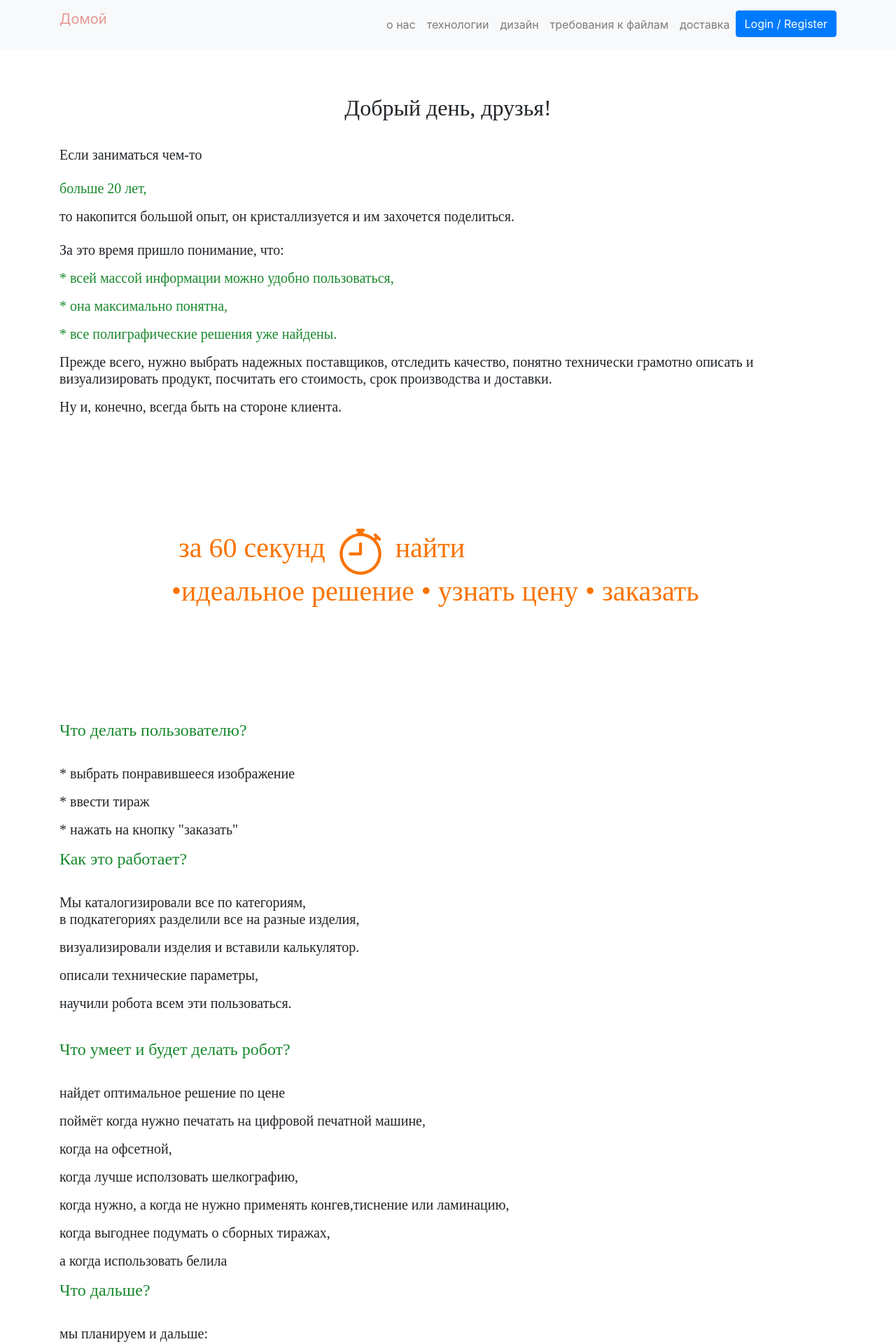
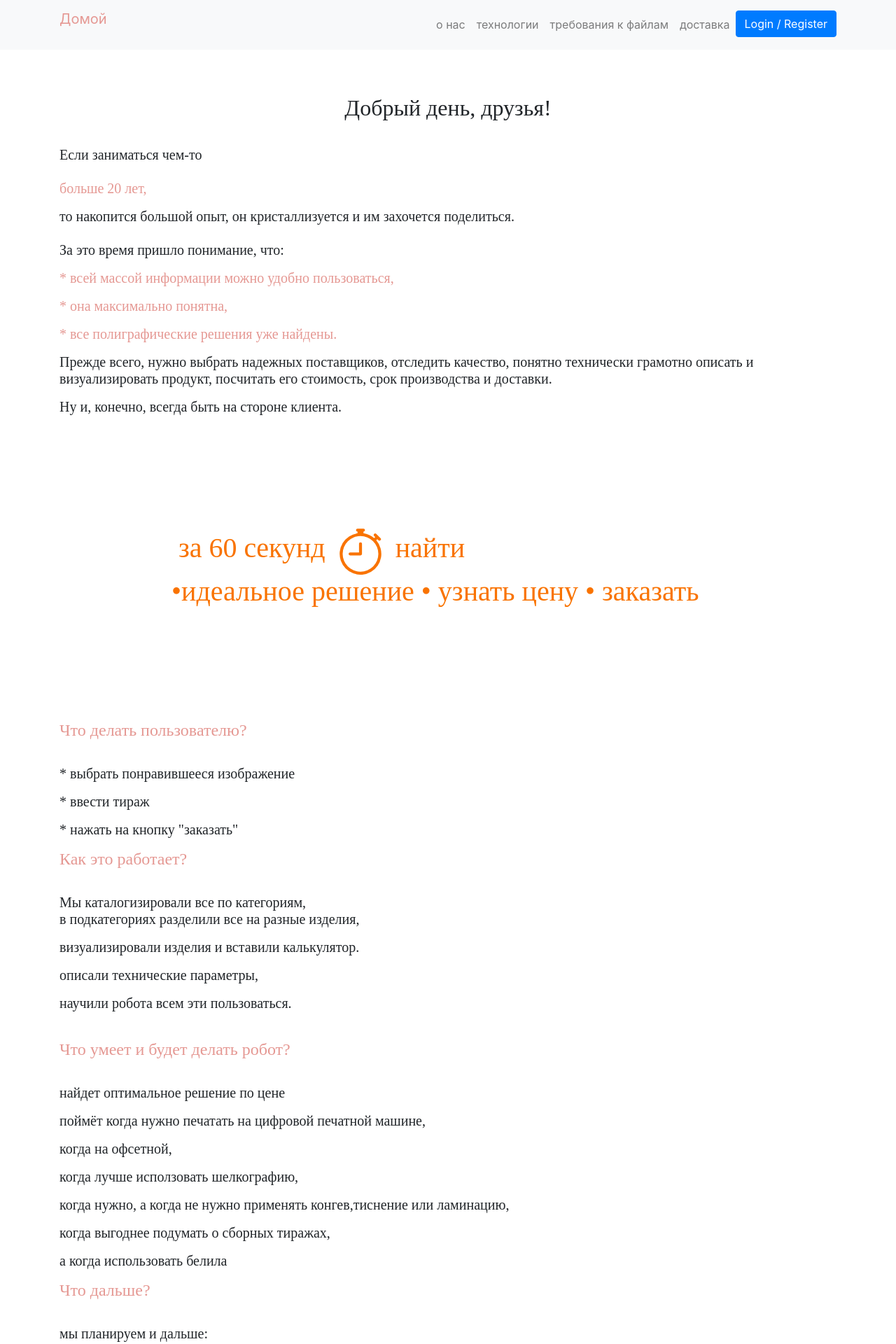
Before and after one commit to Ark005/to_start, a Django app: page /about.html/ in a window 1280 px wide. Shown: the part 301-2221 px from the top of the page at 70% size. Run offline with Django 3.2, Linux system fonts and the light colour scheme; some libraries are stand-ins or nearby versions.

Commit message:
данные в админке

```diff
--- a/cart/models.py
+++ b/cart/models.py
@@ -19,9 +19,9 @@ class Cart(models.Model):
     def __str__(self):
 
 
-
+        return f'{self.item.name} / {self.item.box_size} / {self.item.tirazh} шт.'
         #return f'{self.quantity} of {self.item.name}'
-        return f'{self.item.name}'
+        #return f'{self.item.name,self.item.tirazh}'
 
     def get_total(self):
         total = int(float(self.item.calc()))
--- a/cart/templates/cart/home.html
+++ b/cart/templates/cart/home.html
@@ -158,7 +158,7 @@
       <th scope="row"></th>
       <td colspan="3" class="text-right ">
        <!-- <a href="{% url 'mainapp:home' %}" class="btn btn-warning mr-4" >Продолжить покупки</a>-->
-       <a href="/" class="btn btn-warning mr-4" >продолжить покупки</a>
+       <a href="/" class="btn btn-secondary mr-4" >продолжить покупки</a>
 
       <!-- Старая кнопка -->
         <!-- <a href="{% url 'checkout:index' %}" class="btn btn-success mr-4"> загрузить файлы</a> -->
@@ -166,7 +166,7 @@
 
 
 
-       <a href="{% url 'checkout:index' %}" class="btn btn-success mr-4">перейти к оформлению</a>
+       <a href="{% url 'checkout:index' %}" class="btn btn-warning mr-4">перейти к оформлению</a>
       </td>
     </tr>
   </tbody>
--- a/checkout/templates/checkout/index.html
+++ b/checkout/templates/checkout/index.html
@@ -13,7 +13,7 @@
           {% csrf_token %}
 
          {{ form | crispy}}
-          <button type="submit" class="btn btn-primary float-right">Далее</button>
+          <button type="submit" class="btn btn-secondary float-right">Далее</button>
           </form>
        </div>
      </div>
@@ -30,7 +30,7 @@
         <div class="card-body">
         <!-- Здесь отправка email -->
         <!-- <a href="{% url 'checkout:payment' %}" class="btn btn-primary float-right">Договор-оферта</a> -->
-        <a href="{% url 'checkout:send_email' %}" class="btn btn-primary float-right">Договор-оферта</a>
+        <a href="{% url 'checkout:send_email' %}"  class="btn btn-secondary btn-sm"></button>Договор-оферта</a>
 
         </div>
       </div>
@@ -62,7 +62,7 @@
           {% csrf_token %}
 
          {{ test_form}}
-          <button type="submit" class="btn btn-primary float-right">Отправить письмо</button>
+          <button type="submit" class="btn btn-success float-right">Отправить письмо</button>
           </form>
        </div>
 
--- a/products/templates/products/about.html
+++ b/products/templates/products/about.html
@@ -1,8 +1,8 @@
-<div>
+ <div>
 
-  <img src="/media/products/банер2.jpg" border="0"/>
+        <img src="/media/products/банер2.jpg" border="0"/>
 
-  </div>
+        </div>
 
 
     {% extends 'products/base.html' %}
@@ -30,8 +30,8 @@
 
 
 
-        Если  заниматься чем-то<br><br> <p style="color:rgb(24, 136, 44)">больше 20 лет,</p> то накопится большой опыт, он кристаллизуется и им захочется поделиться. <br><br> <p>За это время пришло понимание, что:<p>
-            <p style="color:rgb(24, 136, 44)">* всей массой информации можно удобно пользоваться,<p style="color:rgb(24, 136, 44)">* она максимально понятна, </p><p><p style="color:rgb(24, 136, 44)">* все полиграфические решения уже найдены.</p>  </p>
+        Если  заниматься чем-то<br><br> <p style="color:rgb(229, 152, 147)">больше 20 лет,</p> то накопится большой опыт, он кристаллизуется и им захочется поделиться. <br><br> <p>За это время пришло понимание, что:<p>
+            <p style="color:rgb(229, 152, 147)">* всей массой информации можно удобно пользоваться,<p style="color:rgb(229, 152, 147)">* она максимально понятна, </p><p><p style="color:rgb(229, 152, 147)">* все полиграфические решения уже найдены.</p>  </p>
 
         <p>Прежде всего, нужно выбрать надежных поставщиков, отследить качество,
          понятно технически грамотно описать и визуализировать продукт,
@@ -54,7 +54,7 @@
 
 
 </div>
-<h4><p style="color:rgb(24, 136, 44)">Что делать пользователю?</p></h4>
+<h4><p style="color:rgb(229, 152, 147)">Что делать пользователю?</p></h4>
 <br>
 <h5>
 <p>* выбрать понравившееся изображение
@@ -63,7 +63,7 @@
 
 
        <h5 class="text-left">
-           <h4><p style="color:rgb(24, 136, 44)">Как это работает?</p></h4>
+           <h4><p style="color:rgb(229, 152, 147)">Как это работает?</p></h4>
            <br>
        <H5 STYLE="font-family: 'avenir next rounded std'">
 
@@ -76,7 +76,7 @@
 <H5 STYLE="font-family: 'avenir next rounded std'">
 
     <h5 class="text-left">
-        <h4><p style="color:rgb(24, 136, 44)">Что умеет и будет делать робот?</p></h4>
+        <h4><p style="color:rgb(229, 152, 147)">Что умеет и будет делать робот?</p></h4>
         <br>
     <H5 STYLE="font-family: 'avenir next rounded std'">
 
@@ -87,7 +87,7 @@
                     <H5 STYLE="font-family: 'avenir next rounded std'">
 
                         <h5 class="text-left">
-                            <h4><p style="color:rgb(24, 136, 44)">Что дальше?</p></h4>
+                            <h4><p style="color:rgb(229, 152, 147)">Что дальше?</p></h4>
                             <br>
                         <H5 STYLE="font-family: 'avenir next rounded std'">
                             мы планируем и дальше:<br><br><p>находить самые удачные решения, <p>делиться ими, <p>общаться с вами, <p>получать удовлетворение и удовольствие,<p>а также автоматизировать разделы доставка и дизайн</p>
@@ -124,7 +124,7 @@
 
             <div class="card-body">
             <H6 STYLE="font-family: 'Courier New'"></H6>
-             <h6 class="card-title"><a href="products_by_category/{{ product.id }}"><p style="color:rgb(36, 163, 60)">{{ product.name }}></p></a></h6>
+             <h6 class="card-title"><a href="products_by_category/{{ product.id }}"><p style="color:rgb(229, 152, 147)">{{ product.name }}></p></a></h6>
      {{ product.preview_text}}
 
 
--- a/products/templates/products/base.html
+++ b/products/templates/products/base.html
@@ -90,13 +90,14 @@
    <p><a href="http://127.0.0.1:8000"><h6 class="text-center"><img src="/media/products/podval.png" border="0"/></h6>
   </a></p>
   </body>
- </html>
--->
+ </html>   -->
 
+<!--
 <div >
   <img src="/media/products/baner.jpg" border="0"/>
 
   </div>
+-->
 <br>
 
   <h6 class="text-center"><p style="color:rgb(229, 152, 147)">1997<img align="center" src="/media/products/005.png" alt="not found" class="img-fluid">2021</p></h6>
--- a/products/templates/products/navbar.html
+++ b/products/templates/products/navbar.html
@@ -16,7 +16,7 @@
         <a class="nav-link" href="http://127.0.0.1:8000/technologies.html">технологии</a>
       </li>
       <li class="nav-item">
-        <a class="nav-link" href="http://127.0.0.1:8000/layout.html">дизайн</a>
+       <!--  <a class="nav-link" href="http://127.0.0.1:8000/layout.html">дизайн</a>-->
       </li>
       <li class="nav-item">
         <a class="nav-link" href="http://127.0.0.1:8000/requirements.html/">требования к файлам</a>
@@ -31,7 +31,7 @@
       {% if request.user.is_authenticated %}
       <li class="nav-item">
         <a class="nav-link" href="{% url 'mainapp:cart-home' %}">
-          <i class="fa fa-shopping-cart"></i> Корзина
+          <i class="fa fa-shopping-cart"></i>  Корзина
           <span class="badge badge-light">{{ request.user| cart_total }}</span>
         </a>
       </li>
--- a/products/templates/products/products_details.html
+++ b/products/templates/products/products_details.html
@@ -23,7 +23,7 @@
      <i class="fa fa-cog fa-spin fa-3x fa-fw"></i>
      <span class="sr-only">Загрузка...</span>
      <h2>мы готовы начать</h2>
-     <a href="{% url 'mainapp:cart' product.slug %}" class="btn  btn-lg btn-primary btn-success text-uppercase"> <i class="fas fa-shopping-cart"></i>  Заказать </a>
+     <a href="{% url 'mainapp:cart' product.slug %}" class="btn  btn-lg btn-primary btn-secondary text-uppercase"> <i class="fas fa-shopping-cart"></i>  Заказать </a>
     </div>
 
     <!-- slider-product.// -->
@@ -71,8 +71,8 @@
 
             {% endfor %}
             <div style="position:absolute;z-index:10000;top:500 px;margin-left: 500 px;">
-                <h4> </h4><input type="submit" class= "btn btn-success btn-buy" value="Расчитать" />
-
+                <h4> </h4><input type="submit" class= "btn btn-secondary btn-buy" value="Расчитать" />
+                <!--<p style="color:rgb(229, 152, 147)"></p><input type="submit" class= "btn btn-success btn-buy" value=Расчитать style="color:rgb(229, 152, 147)"-->
                 </div>
             </div>
             <input type="hidden" id="custId" name="product_id" value="{{ product.id }}">
--- a/products/templates/products/technologies.html
+++ b/products/templates/products/technologies.html
@@ -2,9 +2,9 @@
 
         <div>
 
-          <img src="/media/products/банер2.jpg" border="0"/>
+        <img src="/media/products/банер2.jpg" border="0"/>
 
-          </div>
+        </div>
 
 
     {% extends 'products/base.html' %}
```
Also changed, not shown: products/templates/products/home.html (+7 -9 lines), db.sqlite3.
